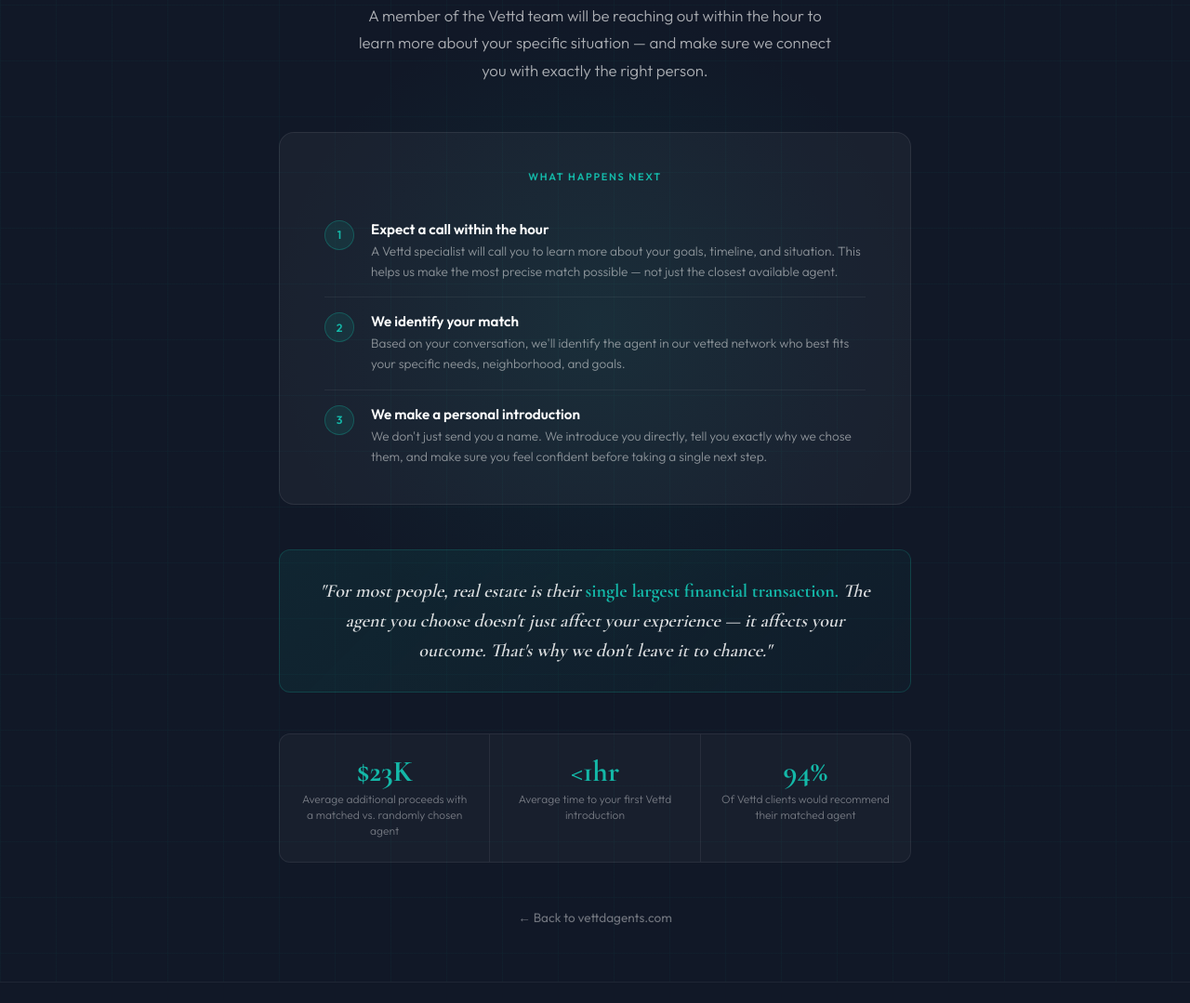
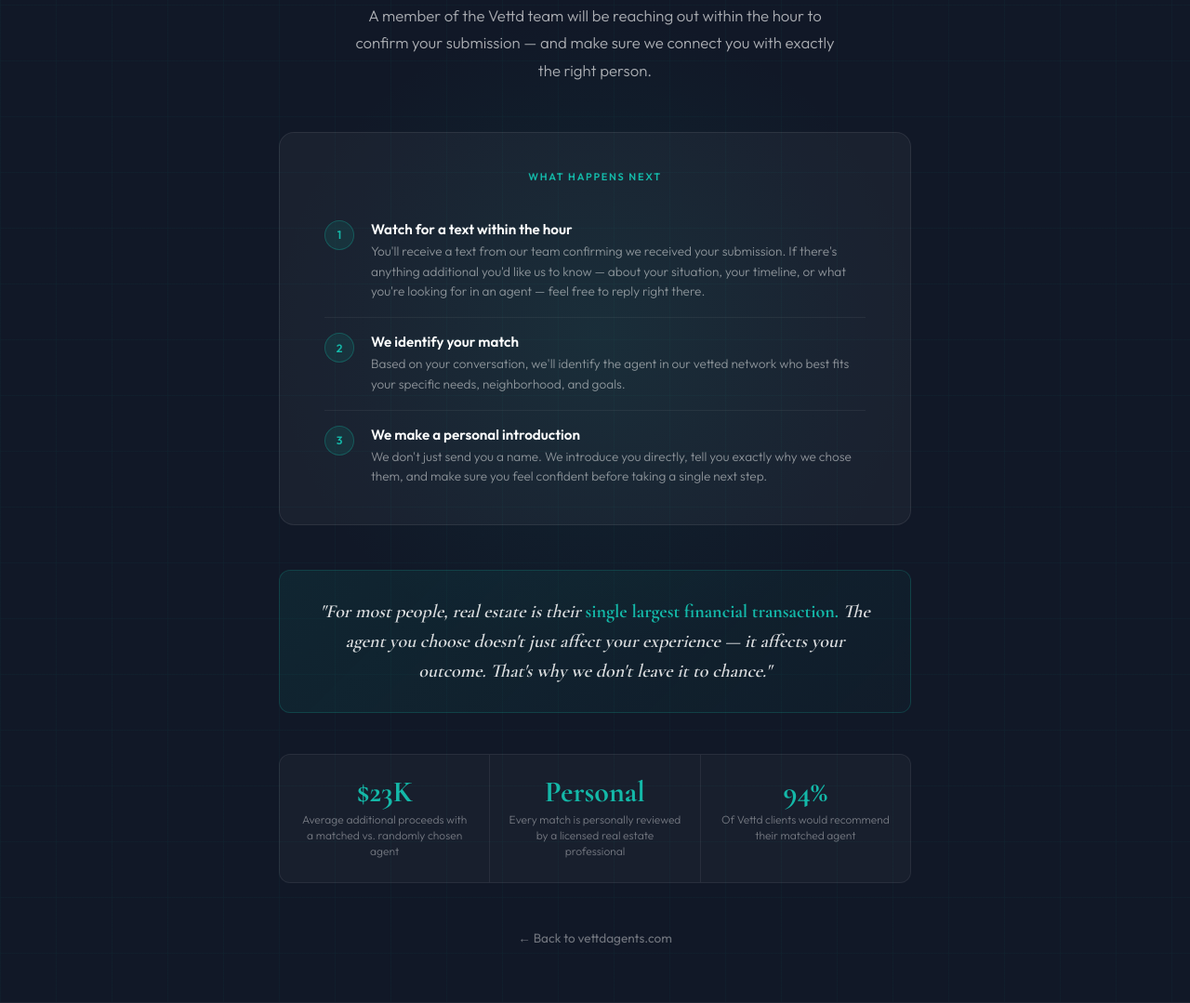
Before and after one commit to Chadandjess15/vettd-website, a plain HTML site: page thankyou.html in a window 1280 px wide. Shown: the part 427-1506 px from the top of the page at 93% size. Drawn offline with nearby package versions, Linux system fonts and the light colour scheme.

Commit message:
Add files via upload

```diff
--- a/thankyou.html
+++ b/thankyou.html
@@ -233,15 +233,15 @@
 
     <p class="eyebrow">Request Received</p>
     <h1>We're already<br>working on <em>your</em> match.</h1>
-    <p class="sub">A member of the Vettd team will be reaching out within the hour to learn more about your specific situation — and make sure we connect you with exactly the right person.</p>
+    <p class="sub">A member of the Vettd team will be reaching out within the hour to confirm your submission — and make sure we connect you with exactly the right person.</p>
 
     <div class="next-steps">
       <p class="next-label">What Happens Next</p>
       <div class="next-item">
         <div class="next-num">1</div>
         <div class="next-text">
-          <h4>Expect a call within the hour</h4>
-          <p>A Vettd specialist will call you to learn more about your goals, timeline, and situation. This helps us make the most precise match possible — not just the closest available agent.</p>
+          <h4>Watch for a text within the hour</h4>
+          <p>You'll receive a text from our team confirming we received your submission. If there's anything additional you'd like us to know — about your situation, your timeline, or what you're looking for in an agent — feel free to reply right there.</p>
         </div>
       </div>
       <div class="next-item">
@@ -270,8 +270,8 @@
         <div class="stat-label">Average additional proceeds with a matched vs. randomly chosen agent</div>
       </div>
       <div class="stat">
-        <div class="stat-num">&lt;1hr</div>
-        <div class="stat-label">Average time to your first Vettd introduction</div>
+        <div class="stat-num">Personal</div>
+        <div class="stat-label">Every match is personally reviewed by a licensed real estate professional</div>
       </div>
       <div class="stat">
         <div class="stat-num">94%</div>
```
